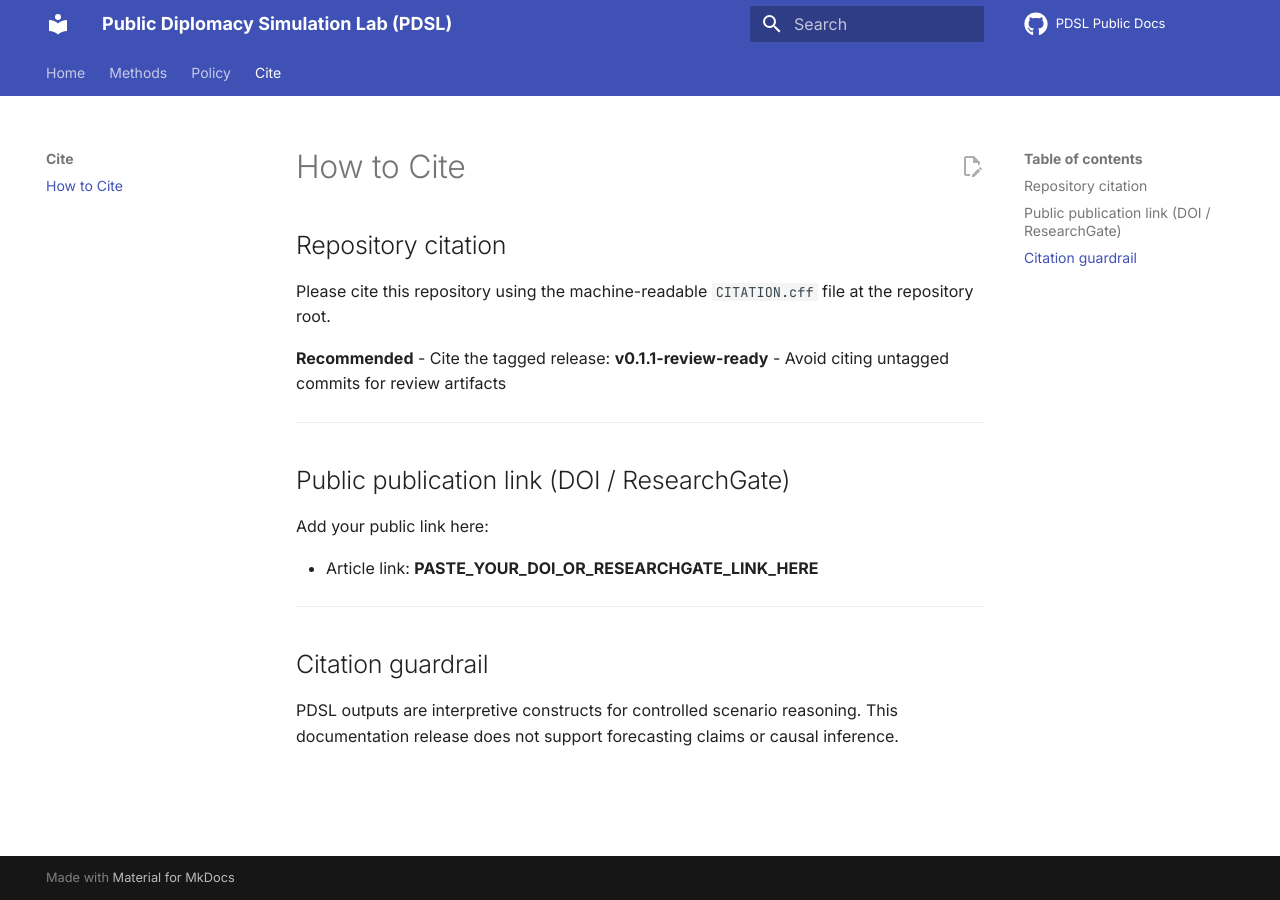
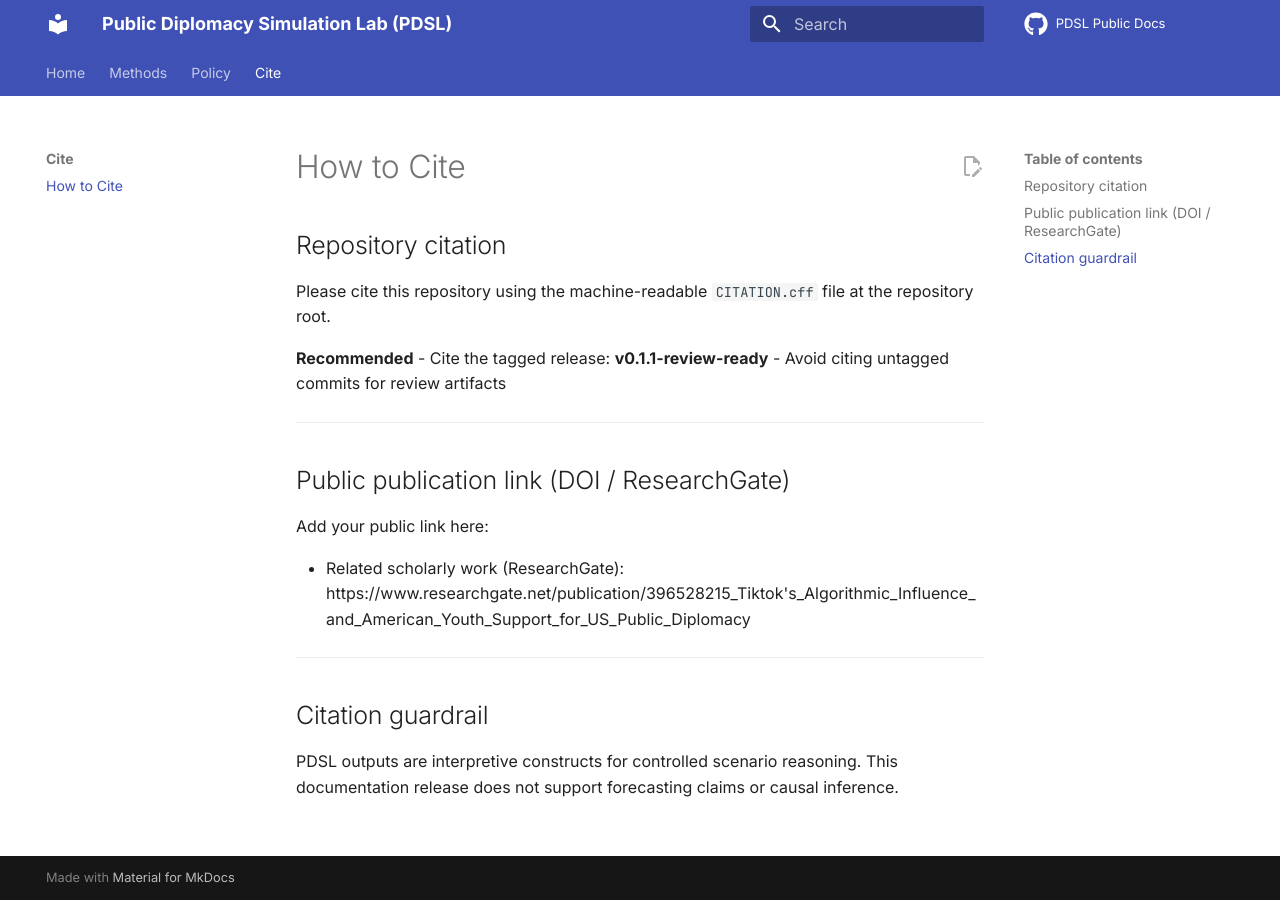
Before and after one commit to damasconsultingservices-lang/pdsl-docs, an MkDocs documentation site: the page built from docs/cite/index.md, in a window 1280 px wide. Built offline with MkDocs 1.6.1 and Material for MkDocs 9.7.7, drawn with Linux system fonts in a browser that asks for light colours; comment, search, counter and statistics services are not loaded.

Commit message:
Add ResearchGate link for related scholarly work in citation page

```diff
--- a/docs/cite/index.md
+++ b/docs/cite/index.md
@@ -14,7 +14,7 @@ Please cite this repository using the machine-readable `CITATION.cff` file at th
 
 Add your public link here:
 
-- Article link: **PASTE_YOUR_DOI_OR_RESEARCHGATE_LINK_HERE**
+- Related scholarly work (ResearchGate): https://www.researchgate.net/publication/396528215_Tiktok's_Algorithmic_Influence_and_American_Youth_Support_for_US_Public_Diplomacy
 
 ---
 
```
